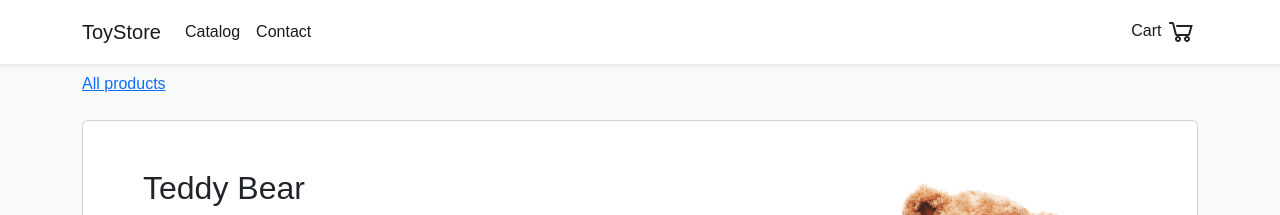
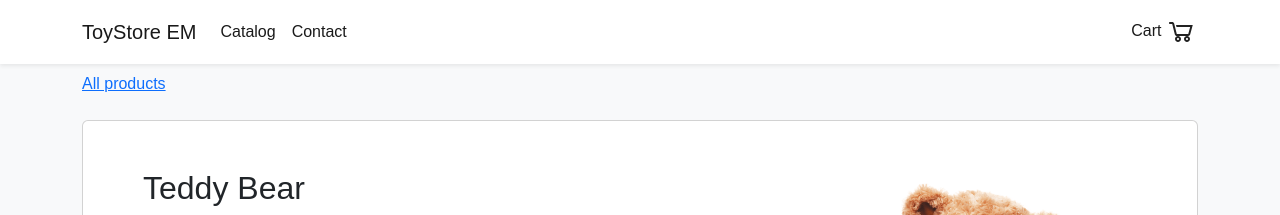
Before and after one commit to EmmanuelMICHEL69005/sundayTest, a Jekyll site: the page built from _products/product1.md, in a window 1280 px wide. Shown: the top 215 px of the page. Built offline with Jekyll 4.4.1, drawn with Linux system fonts in a browser that asks for light colours.

Commit message:
Update header.html

```diff
--- a/_includes/header.html
+++ b/_includes/header.html
@@ -1,6 +1,6 @@
 <nav class="navbar fixed-top navbar-expand-lg bg-white shadow-sm">
   <div class="container">
-    <a class="navbar-brand" href="{{'/' | relative_url }}">ToyStore</a>
+    <a class="navbar-brand" href="{{'/' | relative_url }}">ToyStore EM</a>
     <button class="navbar-toggler" type="button" data-bs-toggle="collapse" data-bs-target="#navbarText" aria-controls="navbarText" aria-expanded="false" aria-label="Toggle navigation">
       <span class="navbar-toggler-icon"></span>
     </button>
```
